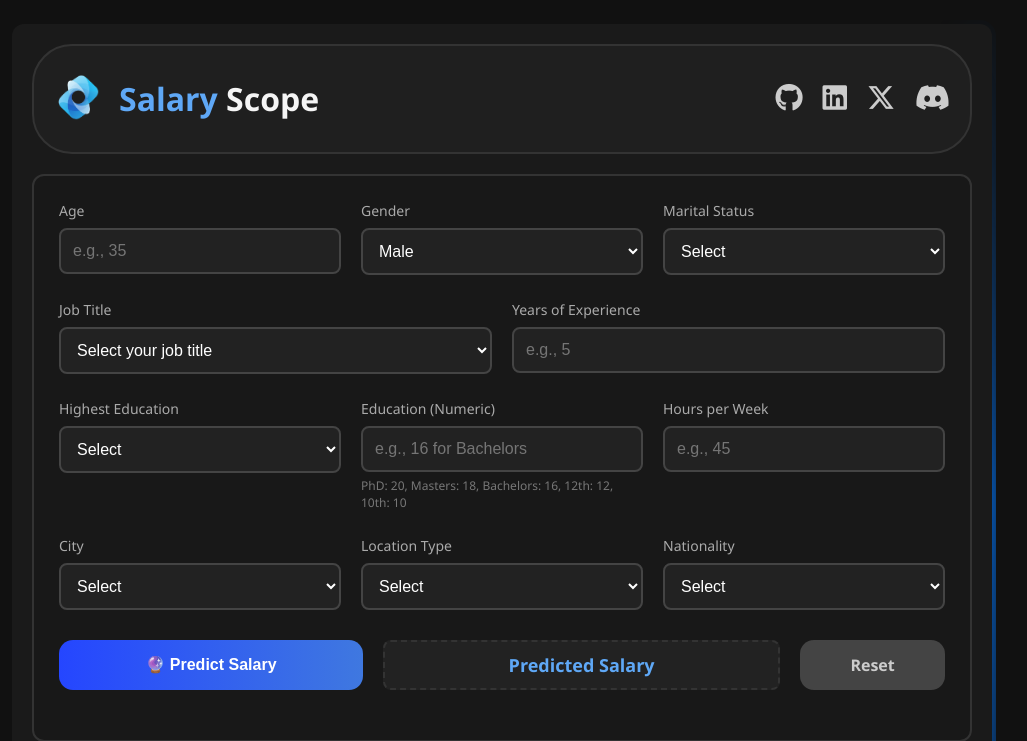
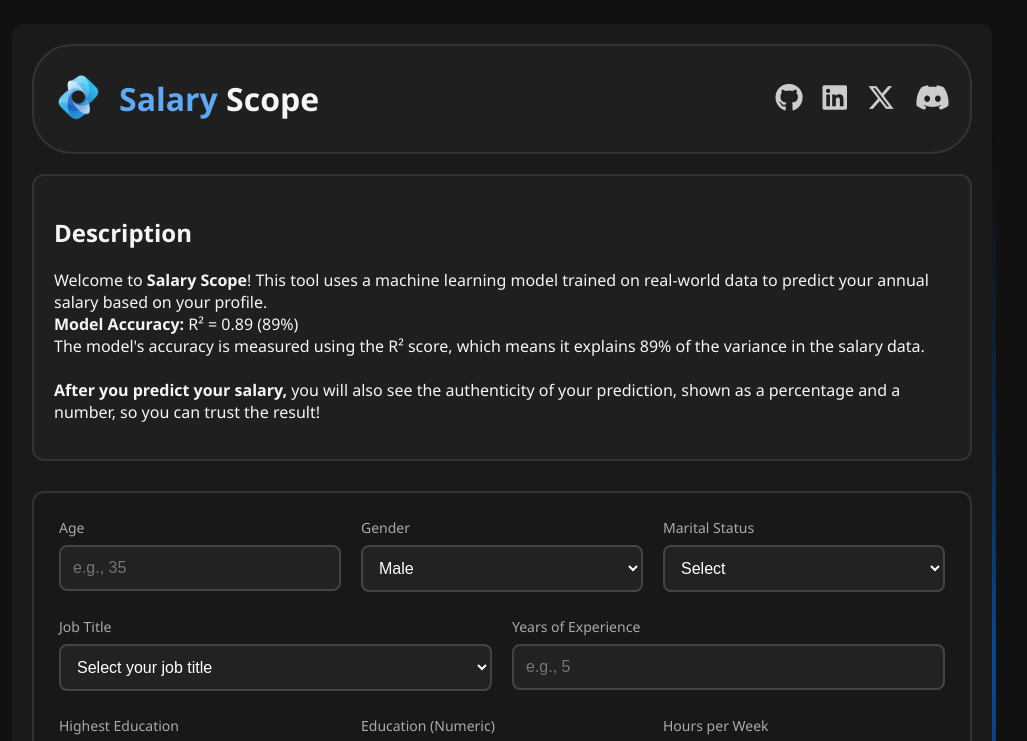
Before and after one commit to SpicychieF05/salary_scope, a Flask app: page / in a window 1280 px wide. Shown: the top 741 px of the page, without its empty margins (138-1165 px from the left). Run offline with Flask 3, Linux system fonts and the light colour scheme; parts of the project's set-up code (start-up, migrations or seed data) failed here and were passed over.

Commit message:
Add Description section with model accuracy and display authenticity after prediction

```diff
--- a/templates/index.html
+++ b/templates/index.html
@@ -31,6 +31,18 @@
               class="fa-brands fa-discord"></i></a>
         </div>
       </header>
+
+      <!-- Description Section -->
+      <section class="description-section" style="border:2px solid #333;padding:20px;margin-bottom:30px;background-color:#1f1f1f;border-radius:12px;">
+        <h2>Description</h2>
+        <p>
+          Welcome to <strong>Salary Scope</strong>! This tool uses a machine learning model trained on real-world data to predict your annual salary based on your profile. <br>
+          <strong>Model Accuracy:</strong> R² = 0.89 (89%)<br>
+          The model's accuracy is measured using the R² score, which means it explains 89% of the variance in the salary data.<br>
+          <br>
+          <strong>After you predict your salary,</strong> you will also see the authenticity of your prediction, shown as a percentage and a number, so you can trust the result!
+        </p>
+      </section>
 
       <form action="/" method="post" class="form-box">
         <!-- Row 1 -->
@@ -165,6 +177,10 @@
           <button type="submit" class="predict-btn">🔮 Predict Salary</button>
           <div class="result-box" id="result">
             <strong>{{ prediction_text }}</strong>
+            {% if prediction_text and prediction_text != 'Predicted Salary' and prediction_text != 'Error: Please check input fields.' %}
+              <br>
+              <span style="color:#5fa8f6;">Authenticity: 89% (R² = 0.89)</span>
+            {% endif %}
           </div>
           <a href="/" class="reset-btn">Reset</a>
         </div>
```
